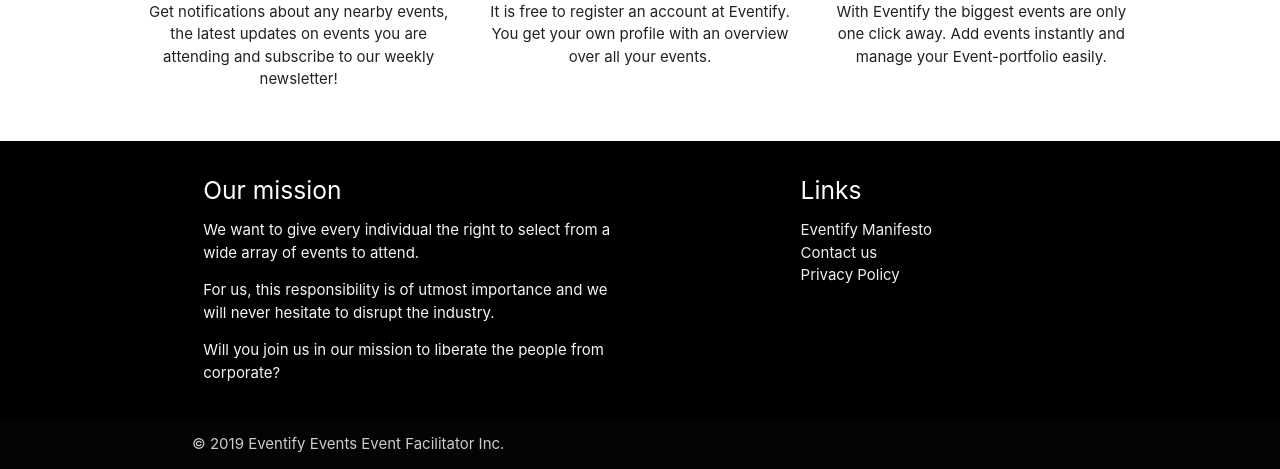
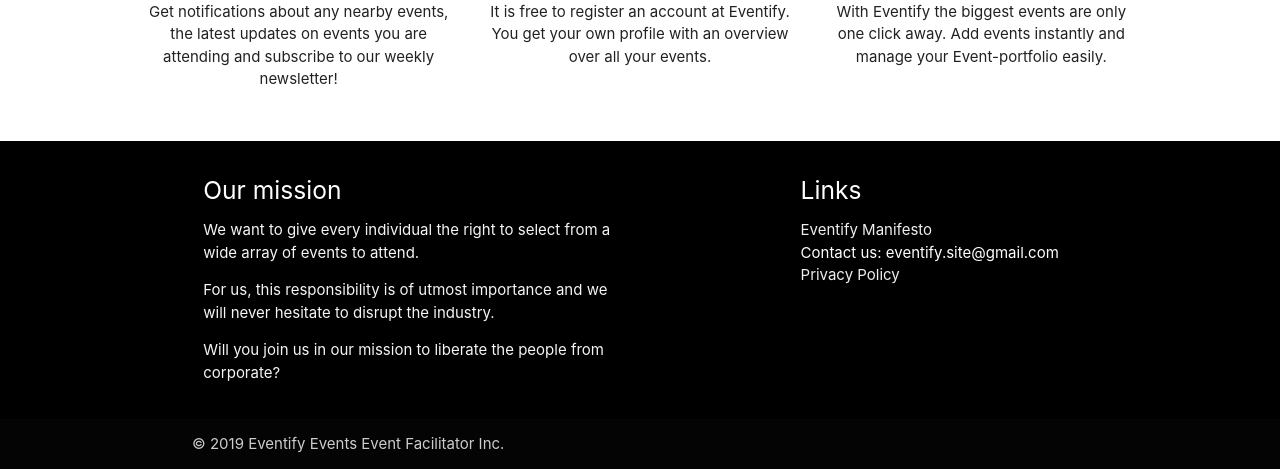
Before and after one commit to Magssch/Eventify, a Django app: page / in a window 1280 px wide. Shown: the part 729-1198 px from the top of the page. Run offline with Django 3.2, Linux system fonts and the light colour scheme; some libraries are stand-ins or nearby versions.

Commit message:
#58 mekket mail for brukere å kontakte oss

```diff
--- a/main/templates/main/footer.html
+++ b/main/templates/main/footer.html
@@ -11,7 +11,7 @@
                 <h5 class="white-text">Links</h5>
                 <ul>
                   <li><a class="grey-text text-lighten-3" href="#!">Eventify Manifesto</a></li>
-                  <li><a class="grey-text text-lighten-3" href="#!">Contact us</a></li>
+                  <li> Contact us: eventify.site@gmail.com</li>
                   <li><a class="grey-text text-lighten-3" href="#!">Privacy Policy</a></li>
                 </ul>
               </div>
```
